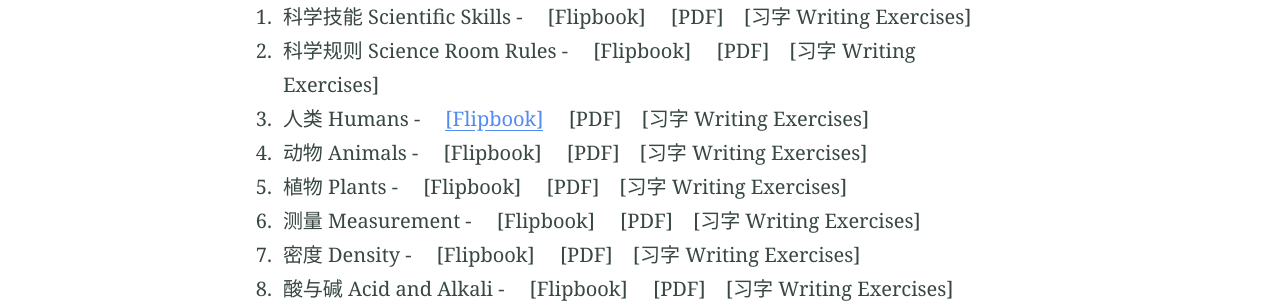
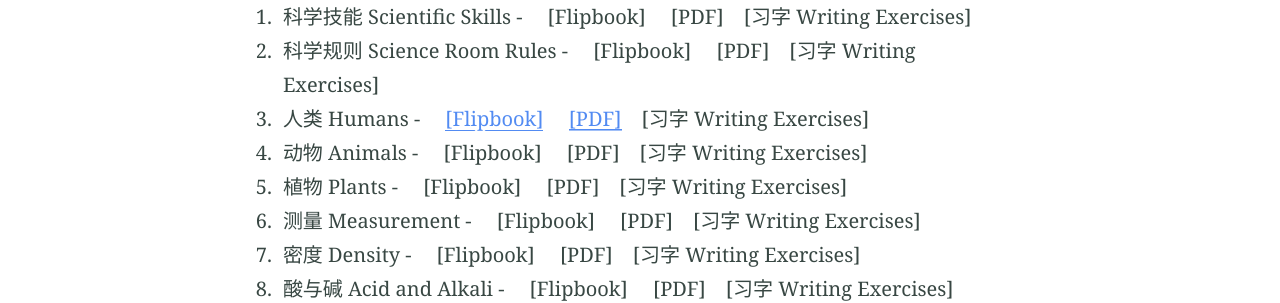
Before and after one commit to multilingual-malaysian/dlp_science, a Jekyll site: the page built from year3.md, in a window 1280 px wide. Shown: the part 975-1278 px from the top of the page. Built offline with Jekyll 4.4.1, drawn with Linux system fonts in a browser that asks for light colours; part of the change alters nothing that is shown.

```diff
--- a/year3.md
+++ b/year3.md
@@ -18,18 +18,14 @@ excerpt: "Resource centre for Bahasa Cina Tahun 3 text book"
 ---
 1. 科学技能 Scientific Skills - &emsp;[Flipbook]&emsp; [PDF]&emsp;[习字 Writing Exercises]
 2. 科学规则 Science Room Rules - &emsp;[Flipbook]&emsp; [PDF]&emsp;[习字 Writing Exercises]
-3. 人类 Humans - &emsp;<a href="https://online.fliphtml5.com/pjnuy/mbbp/" target="_blank">[Flipbook]</a>&emsp; [PDF]&emsp;[习字 Writing Exercises]
-
-
-
-
-5. 动物 Animals - &emsp;[Flipbook]&emsp; [PDF]&emsp;[习字 Writing Exercises]
-6. 植物 Plants - &emsp;[Flipbook]&emsp; [PDF]&emsp;[习字 Writing Exercises]
-7. 测量 Measurement - &emsp;[Flipbook]&emsp; [PDF]&emsp;[习字 Writing Exercises]
-8. 密度 Density - &emsp;[Flipbook]&emsp; [PDF]&emsp;[习字 Writing Exercises]
-9. 酸与碱 Acid and Alkali - &emsp;[Flipbook]&emsp; [PDF]&emsp;[习字 Writing Exercises]
-10. 太阳系 The Solar System - &emsp;[Flipbook]&emsp; [PDF]&emsp;[习字 Writing Exercises]
-11. 机械 Machine - &emsp;[Flipbook]&emsp; [PDF]&emsp;[习字 Writing Exercises]
+3. 人类 Humans - &emsp;<a href="https://online.fliphtml5.com/pjnuy/mbbp/" target="_blank">[Flipbook]</a>&emsp; <a href="/SRJKC_resources/doc/year3/sc_year3_chapter3.pdf" target="_blank">[PDF]</a>&emsp;[习字 Writing Exercises]
+4. 动物 Animals - &emsp;[Flipbook]&emsp; [PDF]&emsp;[习字 Writing Exercises]
+5. 植物 Plants - &emsp;[Flipbook]&emsp; [PDF]&emsp;[习字 Writing Exercises]
+6. 测量 Measurement - &emsp;[Flipbook]&emsp; [PDF]&emsp;[习字 Writing Exercises]
+7. 密度 Density - &emsp;[Flipbook]&emsp; [PDF]&emsp;[习字 Writing Exercises]
+8. 酸与碱 Acid and Alkali - &emsp;[Flipbook]&emsp; [PDF]&emsp;[习字 Writing Exercises]
+9. 太阳系 The Solar System - &emsp;[Flipbook]&emsp; [PDF]&emsp;[习字 Writing Exercises]
+10. 机械 Machine - &emsp;[Flipbook]&emsp; [PDF]&emsp;[习字 Writing Exercises]
 
 
 [Back to Top](#top)
```
